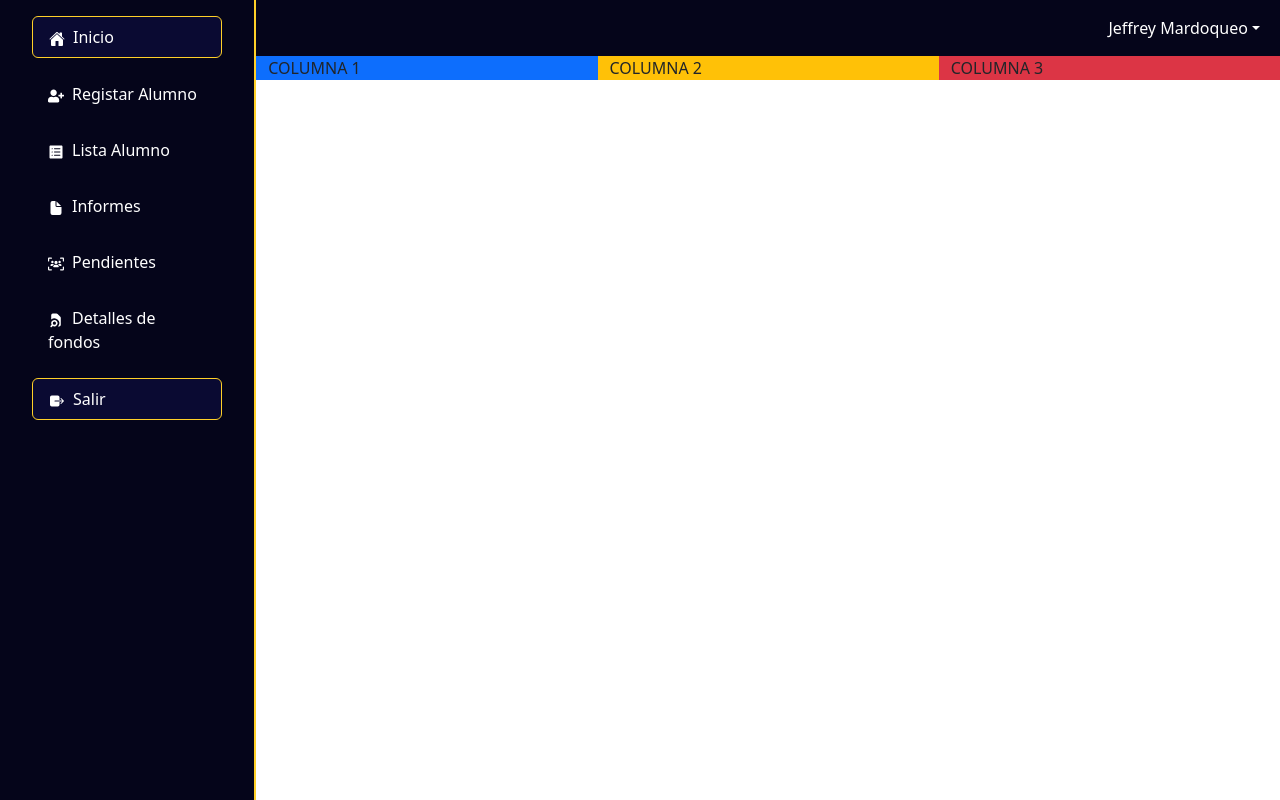
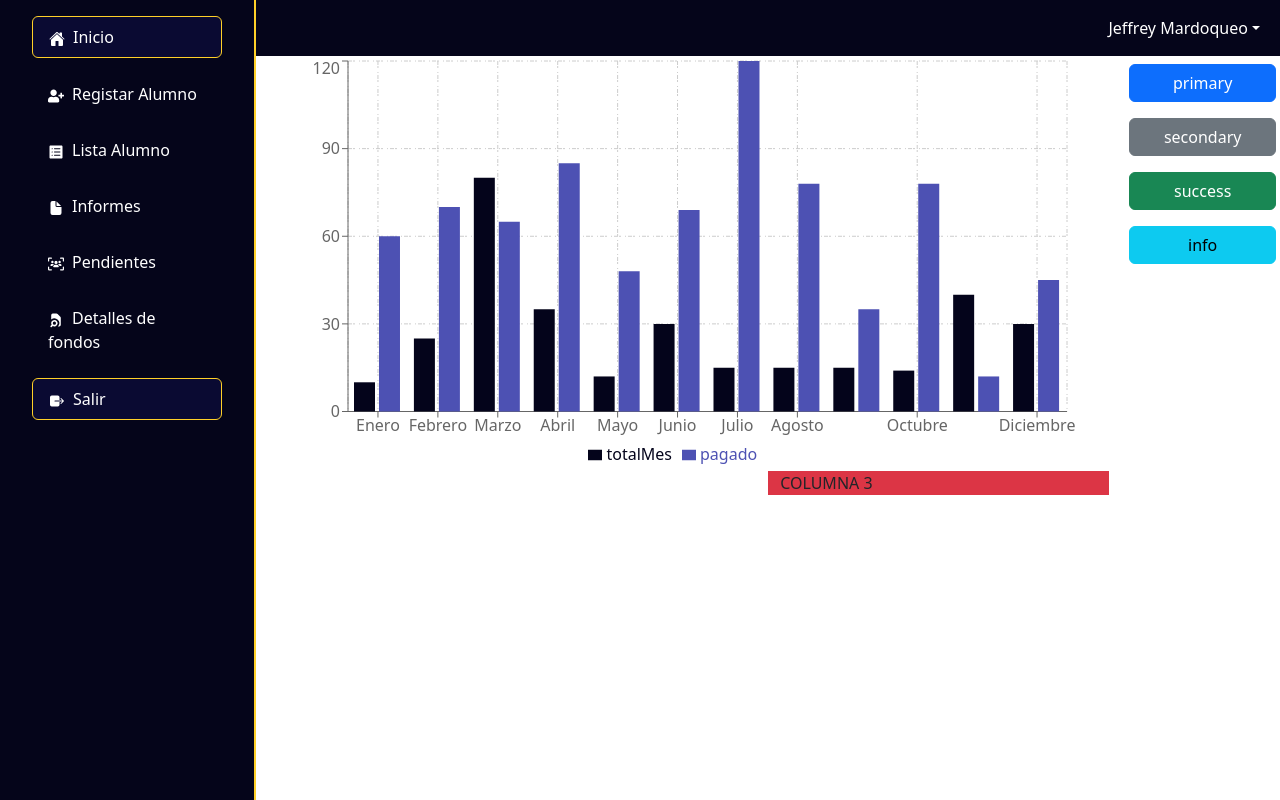
Before and after one commit to JeffreyMardoqueo-17/Admi-Caez-FrontenD, a React (Create React App) app: page / in a window 1280 px wide. Built offline with nearby package versions, Linux system fonts and the light colour scheme.

Commit message:
aqui esta bien

```diff
--- a/package.json
+++ b/package.json
@@ -14,6 +14,7 @@
     "react-router-dom": "^6.21.2",
     "react-scripts": "5.0.1",
     "reactstrap": "^9.2.1",
+    "recharts": "^2.10.4",
     "sass": "^1.69.7",
     "web-vitals": "^2.1.4"
   },
--- /dev/null
+++ b/src/Components/Graficos/BarsChart.jsx
@@ -0,0 +1,50 @@
+
+import React from 'react';
+//esto se importa de recharts
+import { Bar, BarChart, CartesianGrid, Legend, ResponsiveContainer, Tooltip, XAxis, YAxis } from 'recharts'
+//data para mostrar en el grafico
+const data = [
+    { mes: "Enero", totalMes: 10, pagado: 60 },
+    { mes: 'Febrero', totalMes: 25, pagado: 70 },
+    { mes: 'Marzo', totalMes: 80, pagado: 65 },
+    { mes: 'Abril', totalMes: 35, pagado: 85 },
+    { mes: 'Mayo', totalMes: 12, pagado: 48 },
+    { mes: 'Junio', totalMes: 30, pagado: 69 },
+    { mes: 'Julio', totalMes: 15, pagado: 120 },
+    { mes: 'Agosto', totalMes: 15, pagado: 78 },
+    { mes: 'Septiembre', totalMes: 15, pagado: 35 },
+    { mes: 'Octubre', totalMes: 14, pagado: 78 },
+    { mes: 'Noviembre', totalMes: 40, pagado: 12 },
+    { mes: 'Diciembre', totalMes: 30, pagado: 45 },
+]
+
+
+const BarsChart = () => {
+    return (
+        <div>
+            <ResponsiveContainer width="100%" aspect={2} fill="#fff">
+                <BarChart
+                    data={data}
+                    width={500}
+                    height={300}
+                    margin={{
+                        top: 5,
+                        right: 30,
+                        left: 20,
+                        bottom: 5
+                    }}
+                >
+                    <CartesianGrid strokeDasharray="4 1 2" />
+                    <XAxis dataKey="mes" color="#fff" />
+                    <YAxis />
+                    <Tooltip />
+                    <Legend fill='#fff' />
+                    <Bar dataKey="totalMes" fill="#04041b" />
+                    <Bar dataKey="pagado" fill="#4d51b3" />
+                </BarChart>
+            </ResponsiveContainer>
+        </div>
+    );
+}
+
+export default BarsChart;
--- /dev/null
+++ b/src/Components/Graficos/Circular.jsx
@@ -0,0 +1,90 @@
+import React, { PureComponent } from 'react';
+import { PieChart, Pie, Sector, ResponsiveContainer } from 'recharts';
+
+const data = [
+  { name: 'Group A', value: 400 },
+  { name: 'Group B', value: 300 },
+  { name: 'Group C', value: 300 },
+  { name: 'Group D', value: 200 },
+];
+
+const renderActiveShape = (props) => {
+  const RADIAN = Math.PI / 180;
+  const { cx, cy, midAngle, innerRadius, outerRadius, startAngle, endAngle, fill, payload, percent, value } = props;
+  const sin = Math.sin(-RADIAN * midAngle);
+  const cos = Math.cos(-RADIAN * midAngle);
+  const sx = cx + (outerRadius + 10) * cos;
+  const sy = cy + (outerRadius + 10) * sin;
+  const mx = cx + (outerRadius + 30) * cos;
+  const my = cy + (outerRadius + 30) * sin;
+  const ex = mx + (cos >= 0 ? 1 : -1) * 22;
+  const ey = my;
+  const textAnchor = cos >= 0 ? 'start' : 'end';
+
+  return (
+    <g>
+      <text x={cx} y={cy} dy={8} textAnchor="middle" fill={fill}>
+        {payload.name}
+      </text>
+      <Sector
+        cx={cx}
+        cy={cy}
+        innerRadius={innerRadius}
+        outerRadius={outerRadius}
+        startAngle={startAngle}
+        endAngle={endAngle}
+        fill={fill}
+      />
+      <Sector
+        cx={cx}
+        cy={cy}
+        startAngle={startAngle}
+        endAngle={endAngle}
+        innerRadius={outerRadius + 6}
+        outerRadius={outerRadius + 10}
+        fill={fill}
+      />
+      <path d={`M${sx},${sy}L${mx},${my}L${ex},${ey}`} stroke={fill} fill="none" />
+      <circle cx={ex} cy={ey} r={2} fill={fill} stroke="none" />
+      <text x={ex + (cos >= 0 ? 1 : -1) * 12} y={ey} textAnchor={textAnchor} fill="#333">{`PV ${value}`}</text>
+      <text x={ex + (cos >= 0 ? 1 : -1) * 12} y={ey} dy={18} textAnchor={textAnchor} fill="#999">
+        {`(Rate ${(percent * 100).toFixed(2)}%)`}
+      </text>
+    </g>
+  );
+};
+
+export default class Circular extends PureComponent {
+  static demoUrl = 'https://codesandbox.io/s/pie-chart-with-customized-active-shape-y93si';
+
+  state = {
+    activeIndex: 0,
+  };
+
+  onPieEnter = (_, index) => {
+    this.setState({
+      activeIndex: index,
+    });
+  };
+
+  render() {
+    return (
+      <ResponsiveContainer width="100%" height="100%">
+        <PieChart width={400} height={400}>
+          <Pie
+            activeIndex={this.state.activeIndex}
+            activeShape={renderActiveShape}
+            data={data}
+            cx="50%"
+            cy="50%"
+            innerRadius={60}
+            outerRadius={80}
+            fill="#8884d8"
+            dataKey="value"
+            onMouseEnter={this.onPieEnter}
+          />
+        </PieChart>
+      </ResponsiveContainer>
+    );
+  }
+}
--- a/src/Pages/Home/Home.jsx
+++ b/src/Pages/Home/Home.jsx
@@ -1,16 +1,37 @@
 import React from 'react';
-import { Col, Container, Row } from 'reactstrap';
+import { Col, Container, Row, Button } from 'reactstrap';
+import BarsChart from '../../Components/Graficos/BarsChart';
+import Circular from '../../Components/Graficos/Circular';
 
 const Home = () => {
     return (
         <>
-        <Container>
-            <Row>
-                <Col xs="4" className="bg-primary">COLUMNA 1</Col>
-                <Col xs="4" className="bg-warning">COLUMNA 2</Col>
-                <Col xs="4" className="bg-danger">COLUMNA 3</Col>
-            </Row>
-        </Container>
+            <Container>
+                <Row>
+                    <Col xs="10">
+                        <BarsChart />
+                    </Col>
+                    <Col xs="2" className="bg-ligth">
+                        <Button color="primary" className='m-2 w-100'>
+                            primary
+                        </Button>
+                        {' '}
+                        <Button className='m-2 w-100'>
+                            secondary
+                        </Button>
+                        {' '}
+                        <Button color="success" className='m-2 w-100'>
+                            success
+                        </Button>
+                        {' '}
+                        <Button color="info" className='m-2 w-100'>
+                            info
+                        </Button></Col>
+
+                    <Col xs="6"  className="bg-ligth h-auto mt-4"></Col>
+                    <Col xs="4" className="bg-danger">COLUMNA 3</Col>
+                </Row>
+            </Container>
         </>
     );
 }
```
Also changed, not shown: 1 other file (tests, documents, lock files or other folders).
